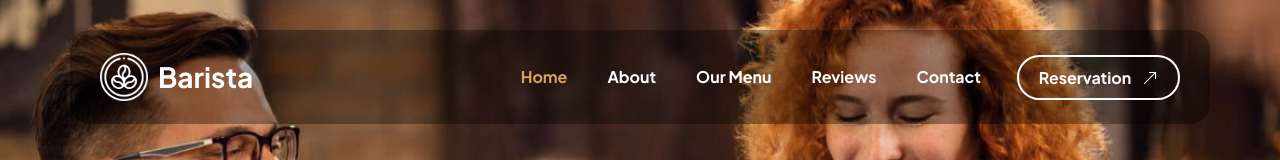
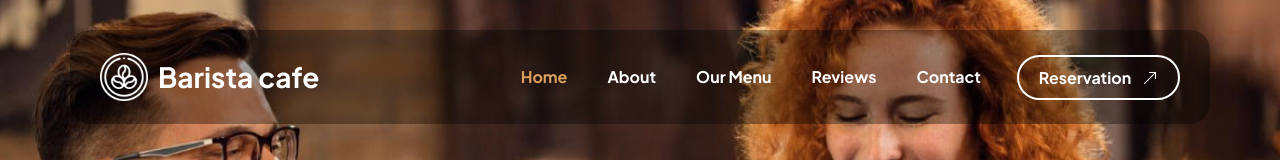
Before and after one commit to Priyankapotala/Repono.3, a plain HTML site: page index.html in a window 1280 px wide. Shown: the top 160 px of the page. Drawn offline with Linux system fonts and the light colour scheme.

Commit message:
changes made

```diff
--- a/index.html
+++ b/index.html
@@ -42,7 +42,7 @@ Bootstrap 5 HTML CSS Template
                     <div class="container">
                         <a class="navbar-brand d-flex align-items-center" href="index.html">
                             <img src="images/coffee-beans.png" class="navbar-brand-image img-fluid" alt="Barista Cafe Template">
-                            Barista
+                            Barista cafe
                         </a>
 
                         <button class="navbar-toggler" type="button" data-bs-toggle="collapse" data-bs-target="#navbarNav" aria-controls="navbarNav" aria-expanded="false" aria-label="Toggle navigation">
```
